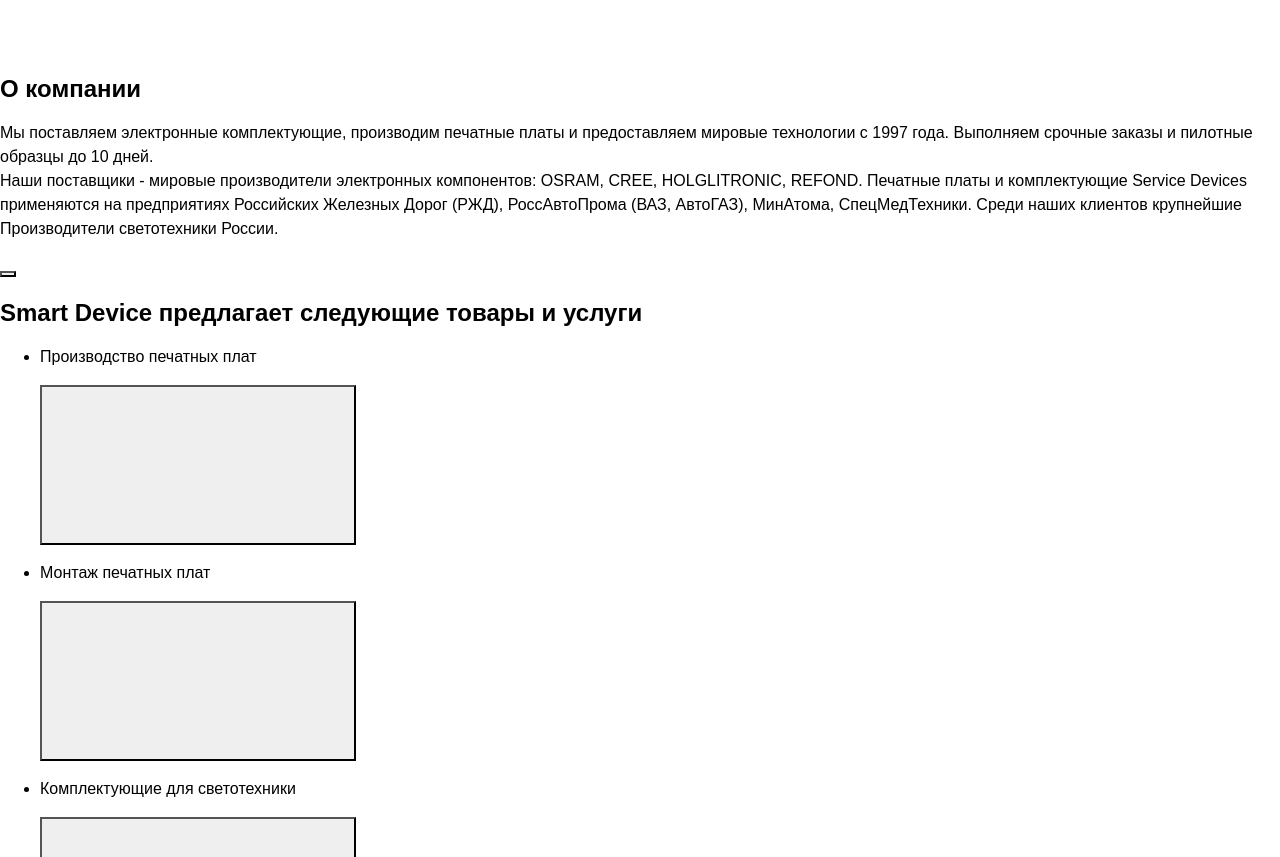
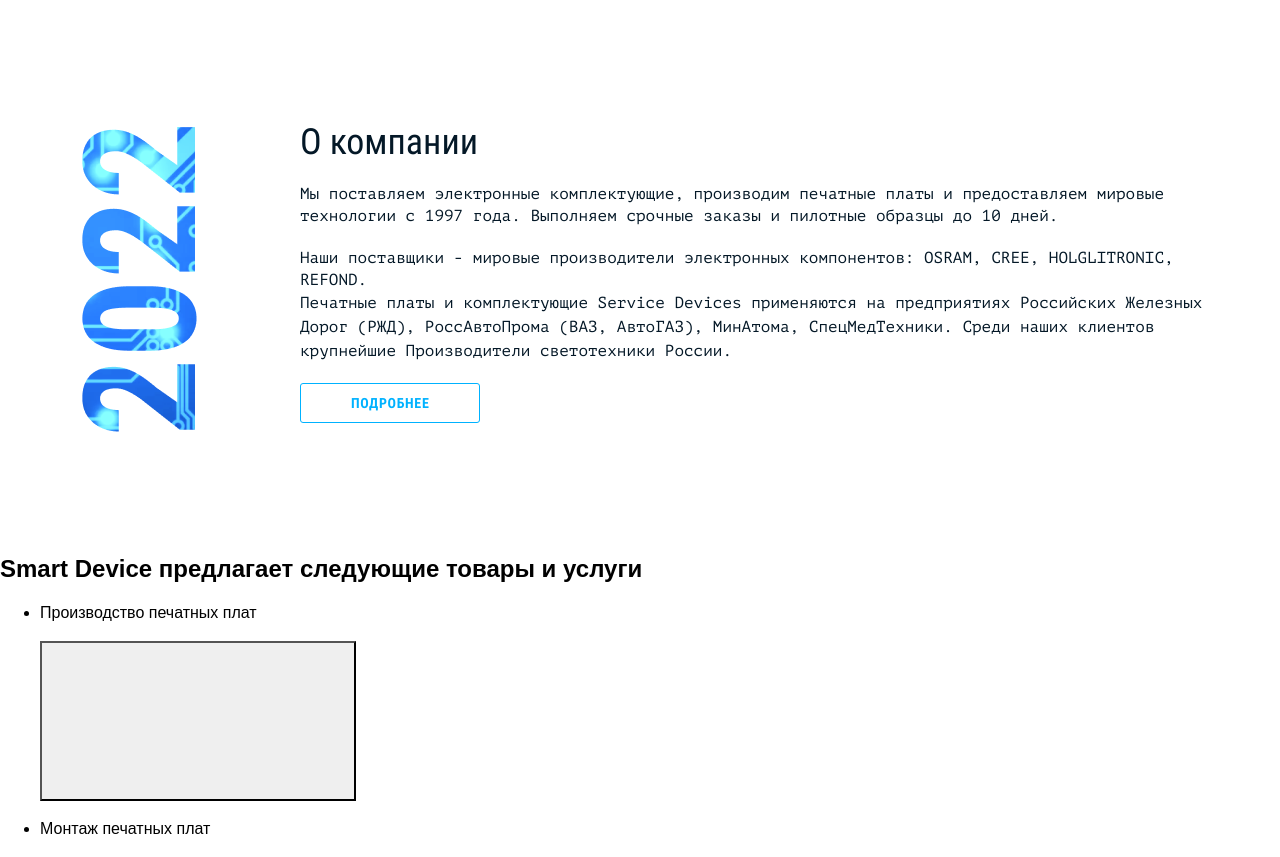
Before and after one commit to LordLye/Smart-Device, a website built with webpack: page source/index.html in a window 1280 px wide. Shown: the part 1635-2492 px from the top of the page. Built offline with nearby package versions, Linux system fonts and the light colour scheme; files whose address does not match are found by name.

Commit message:
разметил раздел о компании about, без pixel perfect

```diff
--- a/source/index.html
+++ b/source/index.html
@@ -48,7 +48,8 @@
   </header>
   <main>
     <div class="container">
-      <div class="intro" style="background-image: linear-gradient(180deg, rgba(25, 32, 36, 0.7) 71.72%, rgba(25, 32, 36, 0) 100%), url('./img/background.png'); background-repeat: no-repeat;">
+      <div class="intro"
+        style="background-image: linear-gradient(180deg, rgba(25, 32, 36, 0.7) 71.72%, rgba(25, 32, 36, 0) 100%), url('./img/background.png'); background-repeat: no-repeat;">
         <div class="intro__container">
           <div class="intro__text-container">
             <h1>Печатные платы</h1>
@@ -96,18 +97,38 @@
         </ul>
       </section>
       <section class="about">
-        <img class="about__year">
-        <div class="about__text">
+        <div class="about__img-container">
+          <img src="img/2022.png" width="150" height="320">
+        </div>
+        <div data-accordion="parent">
+          <div class="about__container" data-accordion="element">
+            <div class="about__text-container">
               <h2>О компании</h2>
               <p>Мы поставляем электронные комплектующие, производим печатные платы и предоставляем мировые технологии с
                 1997
-            года. Выполняем срочные заказы и пилотные образцы до 10 дней.<br>
-            Наши поставщики - мировые производители электронных компонентов: OSRAM, CREE, HOLGLITRONIC, REFOND. Печатные
+                года. Выполняем срочные заказы и пилотные образцы до 10 дней.</p>
+              <p>Наши поставщики - мировые производители электронных компонентов: OSRAM, CREE, HOLGLITRONIC, REFOND.</p>
+              <span>Печатные
                 платы и комплектующие Service Devices применяются на предприятиях Российских Железных Дорог (РЖД),
                 РоссАвтоПрома (ВАЗ, АвтоГАЗ), МинАтома, СпецМедТехники. Среди наших клиентов крупнейшие Производители
-            светотехники России.</p>
+                светотехники России.</span>
             </div>
-        <button class="about__button button" type="button"></button>
+            <div class="about__accordion-container" data-accordion="content">
+              <span>Печатные
+                платы и комплектующие Service Devices применяются на предприятиях Российских Железных Дорог (РЖД),
+                РоссАвтоПрома (ВАЗ, АвтоГАЗ), МинАтома, СпецМедТехники. Среди наших клиентов крупнейшие Производители
+                светотехники России.</span>
+              <p>Smart Device - это команда профессионалов. Через нас прошло более 1 000 000 клиентов, 70% из которых
+                продолжают сотрудничество по сей день. На данный момент насчитывается более 14 офисов по всей стране и
+                20
+                городов присутствия.</p>
+              <p>Мы стремимся к постоянному развитию и повышению уровня качества продукции, производимой внутри
+                компании.
+                Использование инновационных технологий помогает экономить деньги и время наших клиентов</p>
+            </div>
+            <button class="about__button button" type="button" data-accordion="button">Подробнее</button>
+          </div>
+        </div>
       </section>
       <section class="services">
         <h2 class="services__title">Smart Device предлагает следующие товары и услуги</h2>
--- a/source/js/main.js
+++ b/source/js/main.js
@@ -3,6 +3,7 @@
 import {Form} from './modules/form-validate/form';
 import {initAccordions} from './accordion/init-accordion';
 import {bannerTextSwap} from './modules/main-banner';
+import {textSwitch} from './modules/about-button';
 
 // ---------------------------------
 
@@ -16,6 +17,8 @@
 
   iosVhFix();
   bannerTextSwap();
+  textSwitch();
+
   // Modules
   // ---------------------------------
 
--- /dev/null
+++ b/source/js/modules/about-button.js
@@ -0,0 +1,16 @@
+const buttonText = document.querySelector('.about__button');
+const elementAccordion = document.querySelector('.about__container');
+const close = 'Свернуть';
+const open = 'Подробнее';
+
+const textSwitch = () => {
+  buttonText.addEventListener('click', () => {
+    if (elementAccordion.classList.contains('is-active')) {
+      buttonText.textContent = open;
+    } else {
+      buttonText.textContent = close;
+    }
+  });
+};
+
+export {textSwitch};
--- /dev/null
+++ b/source/sass/blocks/about.scss
@@ -0,0 +1,129 @@
+.about {
+  padding: 60px 50px 100px 50px;
+  display: flex;
+  gap: 100px;
+  margin: 0 auto;
+  max-width: 1220px;
+  box-sizing: content-box;
+
+  @include vp-1023 {
+    padding: 40px 50px 80px 46px;
+    max-width: 674px;
+    gap: 29px;
+  }
+
+  @include vp-767 {
+    padding: 25px 25px 80px 25px;
+    max-width: 550px;
+  }
+}
+
+.about__img-container {
+  min-width: 150px;
+
+  @include vp-767 {
+    display: none;
+  }
+}
+
+.about__text-container {
+  min-height: 230px;
+  margin-bottom: 10px;
+
+  @include vp-767 {
+    min-height: 150px;
+  }
+
+  & span {
+    color: $color-black-pearl;
+    font-family: 'PT Mono';
+    font-weight: 400;
+    font-size: 16px;
+    line-height: 22px;
+
+    @include vp-767 {
+      display: none;
+    }
+  }
+
+  & h2 {
+    margin: 0 0 15px 0;
+    color: $color-black-pearl;
+    font-family: 'Roboto Condensed';
+    font-weight: 400;
+    font-size: 36px;
+    line-height: 51px;
+
+    @include vp-767 {
+      font-size: 28px;
+      line-height: 39px;
+    }
+  }
+
+  & p {
+    margin: 0;
+    color: $color-black-pearl;
+    font-family: 'PT Mono';
+    font-weight: 400;
+    font-size: 16px;
+    line-height: 22px;
+
+    &:not(:last-of-type) {
+      margin-bottom: 20px;
+    }
+
+    @include vp-767 {
+      font-size: 14px;
+      line-height: 19px;
+    }
+  }
+}
+
+.about__button {
+  font-family: 'Roboto Condensed';
+  font-weight: 700;
+  font-size: 14px;
+  line-height: 16px;
+  letter-spacing: 0.05em;
+  text-transform: uppercase;
+  color: $color-deep-sky-blue;
+  padding: 11px 50px;
+  max-width: 180px;
+  border: 1px solid $color-deep-sky-blue;
+  border-radius: 3px;
+  background-color: rgba(255, 255, 255, 0);
+  margin-top: 10px;
+}
+
+.about__accordion-container {
+  & :nth-child(n) {
+    margin-bottom: 10px;
+  }
+
+  & span {
+    display: none;
+
+    @include vp-767 {
+      display: block;
+      font-family: 'PT Mono';
+      font-weight: 400;
+      font-size: 14px;
+      line-height: 19px;
+      color: $color-black-pearl;
+    }
+  }
+
+  & p {
+    font-family: 'PT Mono';
+    font-weight: 400;
+    font-size: 16px;
+    line-height: 22px;
+    color: $color-black-pearl;
+    margin: 0;
+
+    @include vp-767 {
+      font-size: 14px;
+      line-height: 19px;
+    }
+  }
+}
--- a/source/sass/style.scss
+++ b/source/sass/style.scss
@@ -34,6 +34,7 @@
 @import "accordion/data-accordion";
 @import "blocks/intro";
 @import "blocks/advantages";
+@import "blocks/about";
 
 // ---------------------------------
 
```
Also changed, not shown: build/css/style.css, build/css/style.min.css, build/index.html, build/js/main.min.js, 2 other files. Lines whose indentation alone changed are shown as unchanged.
